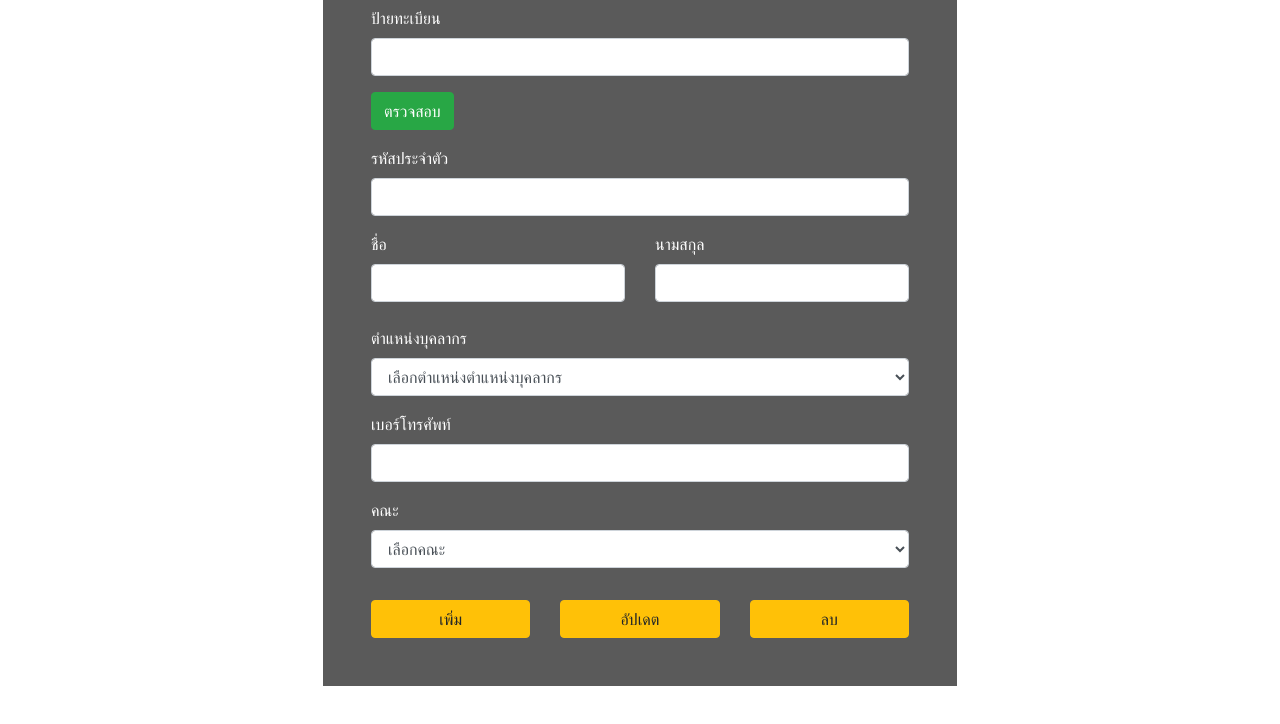
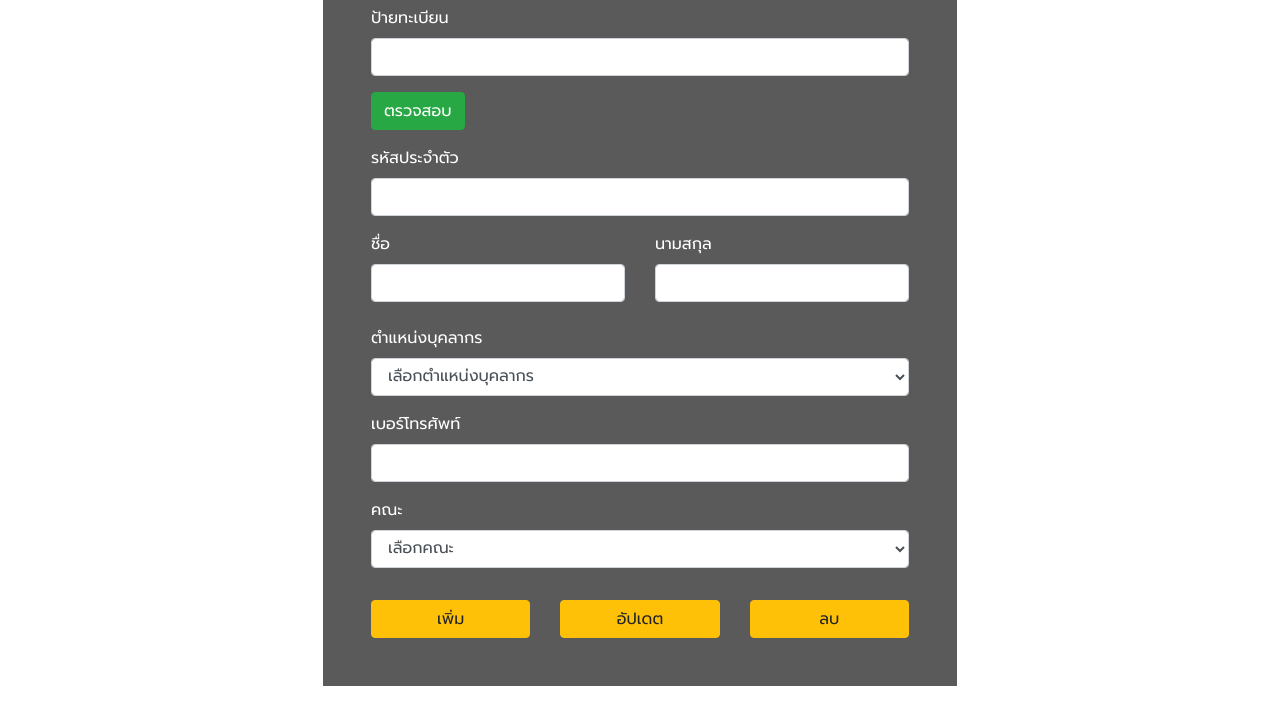
Before and after one commit to xStrik3x/xstrik3x.github.io, a plain HTML site: page motor.html in a window 1280 px wide. Shown: the part 222-946 px from the top of the page. Drawn offline with nearby package versions, Linux system fonts and the light colour scheme.

Commit message:
change font & table

```diff
--- a/motor.html
+++ b/motor.html
@@ -69,7 +69,7 @@
                                         <label for="stat">ตำแหน่งบุคลากร</label>
                                         <!-- <input class="form-control" id="stat"> -->
                                         <select class="form-control" id="stat">
-                                            <option value="เลือกตำแหน่ง">เลือกตำแหน่งตำแหน่งบุคลากร</option>
+                                            <option value="เลือกตำแหน่ง">เลือกตำแหน่งบุคลากร</option>
                                             <option value="นักศึกษา">นักศึกษา</option>
                                             <option value="อาจารย์">อาจารย์</option>
                                             <option value="อื่น ๆ">อื่นๆ</option>
--- a/styles.css
+++ b/styles.css
@@ -1,3 +1,6 @@
+body {
+    font-family: 'Prompt', sans-serif !important;
+}
 
 ul {
     list-style-type: none;
```
Also changed, not shown: search.html (+1 -1 lines).
